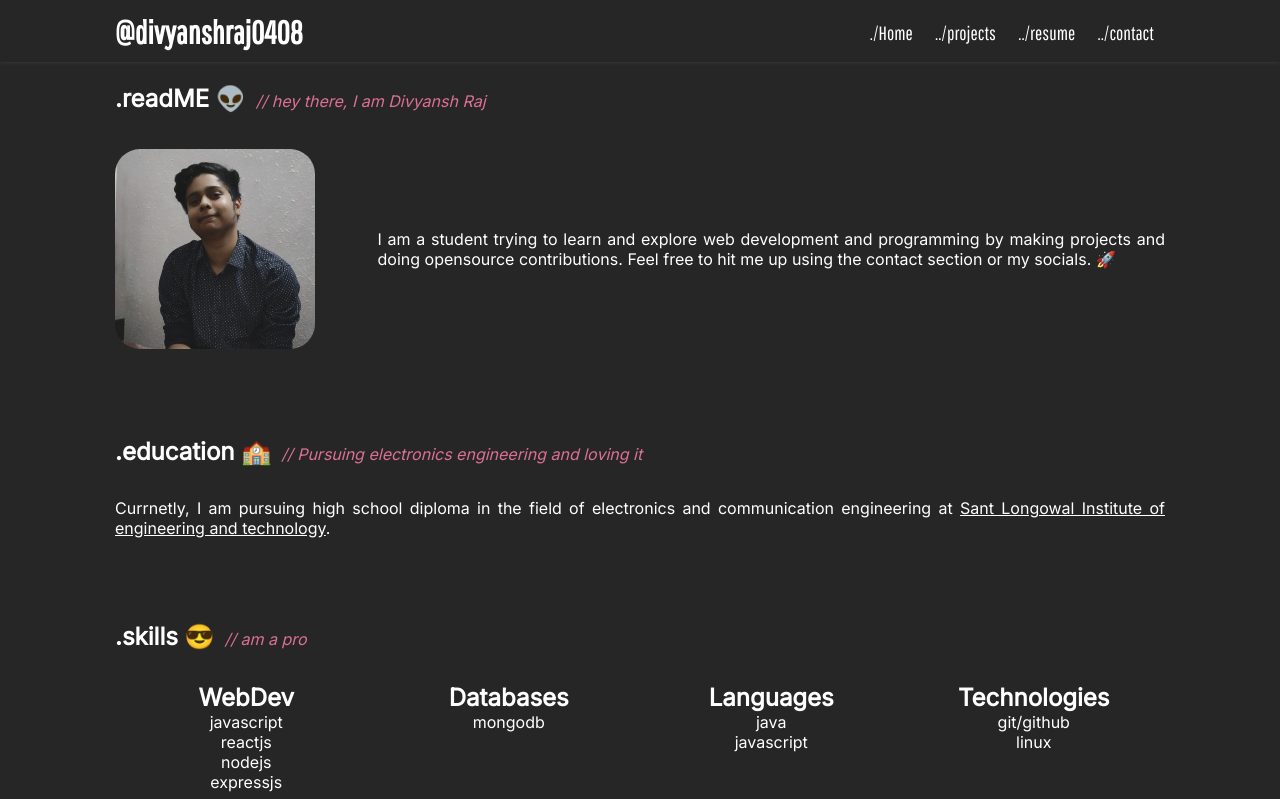
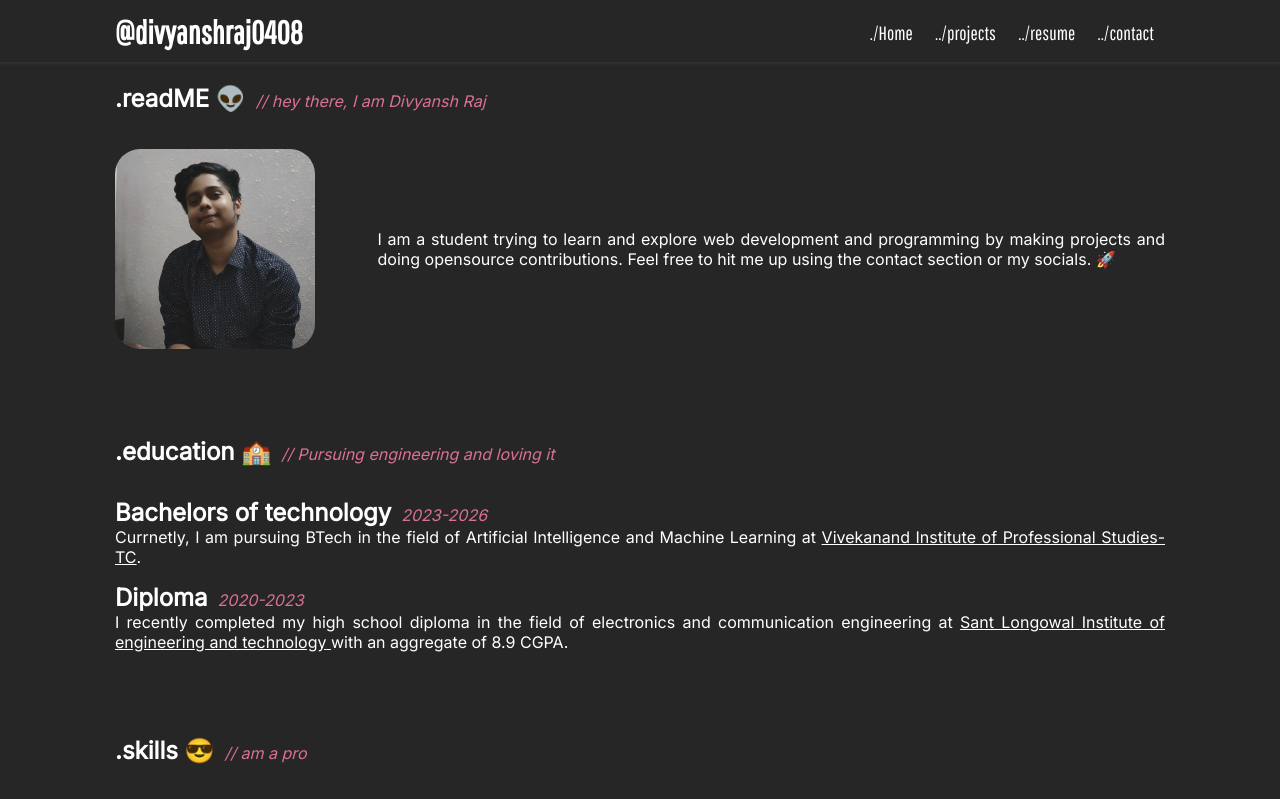
Before and after one commit to divyanshraj0408/Personal-Portfolio, a React (Create React App) app: page /home in a window 1280 px wide. Shown: the top 799 px of the page. Built offline with nearby package versions, Linux system fonts and the light colour scheme.

Commit message:
Education part update

```diff
--- a/src/components/homepage/home.js
+++ b/src/components/homepage/home.js
@@ -30,12 +30,35 @@ function Maincontent() {
           <h2 className="info-head">
             .education 🏫
             <span className="comments">
-              // Pursuing electronics engineering and loving it
+              // Pursuing engineering and loving it
             </span>
           </h2>
           <div className="info-text">
+            <h2>
+              Bachelors of technology
+              <span className="comments">2023-2026</span>
+            </h2>
             <p>
-              Currnetly, I am pursuing high school diploma in the field of
+              Currnetly, I am pursuing BTech in the field of Artificial
+              Intelligence and Machine Learning at{" "}
+              <a
+                href="https://engineering.vips.edu/"
+                target="_blank"
+                rel="noopener noreferrer"
+                style={{ color: "white" }}
+              >
+                Vivekanand Institute of Professional Studies- TC
+              </a>
+              .
+            </p>
+          </div>
+          <div className="info-text">
+            <h2>
+              Diploma
+              <span className="comments">2020-2023</span>
+            </h2>
+            <p>
+              I recently completed my high school diploma in the field of
               electronics and communication engineering at{" "}
               <a
                 href="http://sliet.ac.in/"
@@ -43,9 +66,9 @@ function Maincontent() {
                 rel="noopener noreferrer"
                 style={{ color: "white" }}
               >
-                Sant Longowal Institute of engineering and technology
+                Sant Longowal Institute of engineering and technology{" "}
               </a>
-              .
+              with an aggregate of 8.9 CGPA.
             </p>
           </div>
         </div>
```
